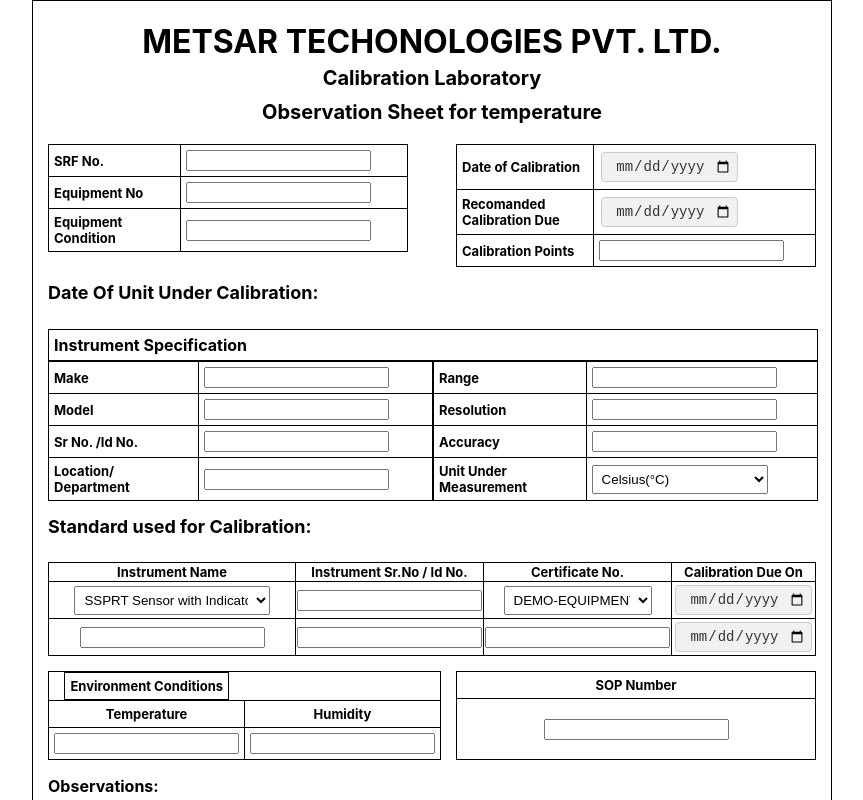
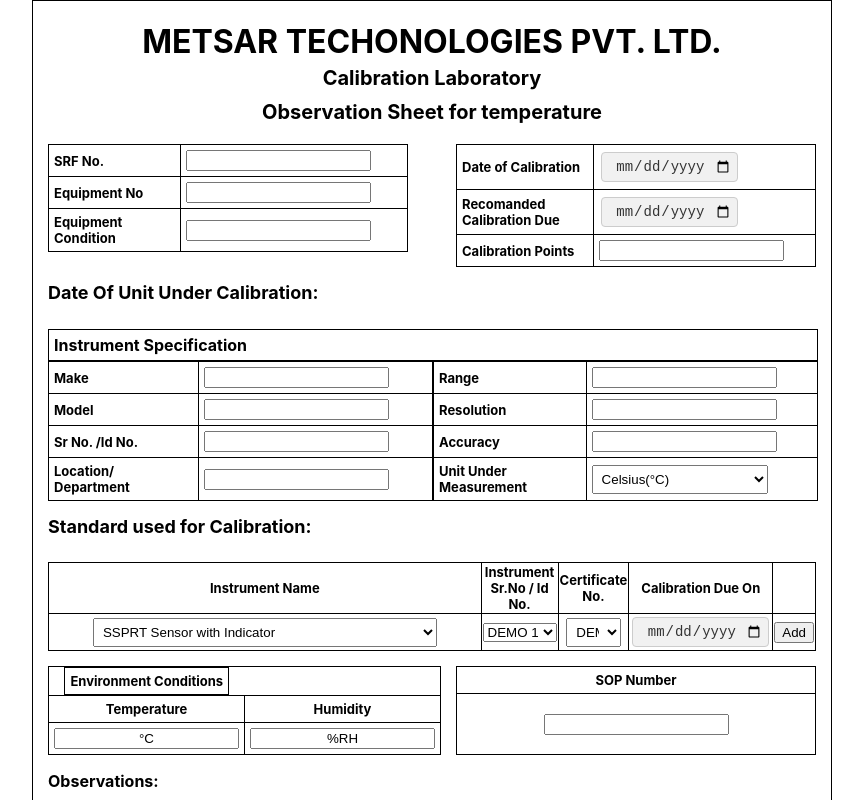
Before and after one commit to Sathish9686/MetserForm, a React (Create React App) app: page / in a window 1280 px wide. Shown: the top 800 px of the page, without its empty margins (208-1071 px from the left). Built offline with nearby package versions, Linux system fonts and the light colour scheme.

Commit message:
updatedrows

```diff
--- a/src/components/UserForm/index.js
+++ b/src/components/UserForm/index.js
@@ -1,12 +1,59 @@
-import { Component } from "react";
-import InputMask from 'react-input-mask';
+import React, { useState } from 'react';
+
 import Header from "../Header";
 import "./index.css";
 
 
-class UserForm extends Component {
+const UserForm = ()=> {
 
-  render() {
+  const instrumentOptions = [
+    'SSPRT Sensor with Indicator',
+    'R-Type Thermocouple with Indicator',
+    'S-Type Thermocouple',
+    '4 Wire RTD with Indicator',
+    'Multi-stem Thermometer',
+  ];
+
+  const instrumentSrNoOptions = {
+    'SSPRT Sensor with Indicator': ['DEMO 1', 'DEMO 2', 'DEMO 3'],
+    'R-Type Thermocouple with Indicator': ['DEMO 4', 'DEMO 5', 'DEMO 6'],
+    'S-Type Thermocouple': ['DEMO 7', 'DEMO 8', 'DEMO 9'],
+    '4 Wire RTD with Indicator': ['DEMO 10', 'DEMO 11', 'DEMO 12'],
+    'Multi-stem Thermometer': ['DEMO 13', 'DEMO 14', 'DEMO 15'],
+  };
+
+  const certificateNoOptions = {
+    'SSPRT Sensor with Indicator': ['DEMO-EQUIPMENT NAME 1', 'DEMO-EQUIPMENT NAME 2'],
+    'R-Type Thermocouple with Indicator': ['DEMO-EQUIPMENT NAME 3', 'DEMO-EQUIPMENT NAME 4'],
+    'S-Type Thermocouple': ['DEMO-EQUIPMENT NAME 5', 'DEMO-EQUIPMENT NAME 6'],
+    '4 Wire RTD with Indicator': ['DEMO-EQUIPMENT NAME 7', 'DEMO-EQUIPMENT NAME 8'],
+    'Multi-stem Thermometer': ['DEMO-EQUIPMENT NAME 9', 'DEMO-EQUIPMENT NAME 10'],
+  };
+
+  const initialRow = {
+    instrumentName: 'SSPRT Sensor with Indicator',
+    instrumentSrNo: instrumentSrNoOptions['SSPRT Sensor with Indicator'][0],
+    certificateNo: certificateNoOptions['SSPRT Sensor with Indicator'][0],
+    calibrationDueOn: '',
+  };
+
+  const [rows, setRows] = useState([initialRow]);
+
+  const handleAddRow = () => {
+    setRows((prevRows) => [...prevRows, initialRow ]);
+  };
+
+  const handleChange = (index, key, value) => {
+    setRows((prevRows) => {
+      const updatedRows = [...prevRows];
+      updatedRows[index][key] = value;
+      if (key === 'instrumentName') {
+        updatedRows[index]['instrumentSrNo'] = instrumentSrNoOptions[value][0];
+        updatedRows[index]['certificateNo'] = certificateNoOptions[value][0];
+      }
+      return updatedRows;
+    });
+  };
 
     return (
       <form className="main-form-container">
@@ -26,13 +73,13 @@
                 <tr>
                   <th>Equipment No</th>
                   <td>
-                  <InputMask mask="*******************" maskChar={""}/>
+                  <input />
                   </td>
                 </tr>
                 <tr>
                   <th>Equipment Condition</th>
                   <td>
-                  <InputMask mask="********************" maskChar={null} formatChars={{ '*': '[A-Za-z]' }} />
+                  <input/>
                   </td>
                 </tr>
               </tbody>
@@ -147,60 +194,87 @@
       <>
         <p className="text-left">Standard used for Calibration:</p>
         <div className="third-section-container">
-
   <table className="table-border5">
     <thead>
       <tr>
-                <th className="mobile-hides ">Instrument Name</th>
-                <th className="mobile-hides ">Instrument Sr.No / Id No.</th>
-                <th className="mobile-hides "> Certificate No.</th>
-                <th className="mobile-hides ">Calibration Due On</th>
+        <th className="mobile-hides">Instrument Name</th>
+        <th className="mobile-hides">Instrument Sr.No / Id No.</th>
+        <th className="mobile-hides">Certificate No.</th>
+        <th className="mobile-hides">Calibration Due On</th>
       </tr>
     </thead>
     <tbody>
-              <tr>
-                <th className="desktophide" >Instrument Name</th>
+      {rows.map((row, index) => (
+        <React.Fragment key={index}>
+          <tr key={index}>
+            <th className="desktophide">Instrument Name</th>
             <td>
-                  <select className="input-width unit">
-                    <option>SSPRT Sensor with Indicator</option>
-                    <option>R-Type Thermocouple with Indicator</option>
-                    <option>S-Type Thermocouple</option>
-                    <option>4 Wire RTD with Indicator</option>
-                    <option>Multi stem Thermometer</option>
+              <select
+                className="input-width unit"
+                value={row.instrumentName}
+                onChange={(e) => handleChange(index, 'instrumentName', e.target.value)}
+              >
+                {instrumentOptions.map((option) => (
+                  <option key={option}>{option}</option>
+                ))}
               </select>
             </td>
             <th className="desktophide">Instrument Sr.No / Id No.</th>
             <td>
-                  <input  />
+              <select
+                value={row.instrumentSrNo}
+                onChange={(e) => handleChange(index, 'instrumentSrNo', e.target.value)}
+              >
+                {instrumentSrNoOptions[row.instrumentName].map((option) => (
+                  <option key={option}>{option}</option>
+                ))}
+              </select>
             </td>
-                <th className="desktophide"> Certificate No.</th>
+            <th className="desktophide">Certificate No.</th>
             <td>
-                  <select className="input-width unit">
-                    <option>DEMO-EQUIPMENT NAME 123</option>
+              <select
+                className="input-width unit"
+                value={row.certificateNo}
+                onChange={(e) => handleChange(index, 'certificateNo', e.target.value)}
+              >
+                {certificateNoOptions[row.instrumentName].map((option) => (
+                  <option key={option}>{option}</option>
+                ))}
               </select>
             </td>
             <th className="desktophide">Calibration Due On</th>
             <td>
+              <input
+                type="date"
+                className="dateInput"
+                value={row.calibrationDueOn}
+                onChange={(e) => handleChange(index, 'calibrationDueOn', e.target.value)}
+              />
+            </td>
+            <th>
+                <button onClick={handleAddRow}>Add</button>
+            </th>
+          </tr>
+          {/*<tr className="mobile-hides">
+            <td>
+              <input />
+            </td>
+            <td>
+              <input />
+            </td>
+            <td>
+              <input />
+            </td>
+            <td>
               <input type="date" className="dateInput" />
             </td>
-              </tr>
-              <tr className="mobile-hides">
-                <td>
-                  <input   />
-                </td>
-                <td>
-                  <input   />
-                </td>
-                <td>
-                  <input   />
-                </td>
-                <td>
-                  <input  type="date" className="dateInput"  />
-                </td>
-              </tr>
+                </tr>*/}
+        </React.Fragment>
+      ))}
     </tbody>
   </table>
 </div>
+
 
         <div className="forth-section-container">
         <table className="table-border6">
@@ -218,10 +292,10 @@
           <tbody>
             <tr>
               <td>
-                <input  />
+                <input  value={`${""}°C`}  readOnly  style={{ textAlign: "center" }}/>
               </td>
               <td>
-                <input   />
+                <input  value={`${""}%RH`} readOnly  style={{ textAlign: "center" }} />
               </td>
             </tr>
           </tbody>
@@ -394,6 +468,6 @@
       </form>
     );
   }
-}
+
 
 export default UserForm;
```
Lines whose indentation alone changed are shown as unchanged.
